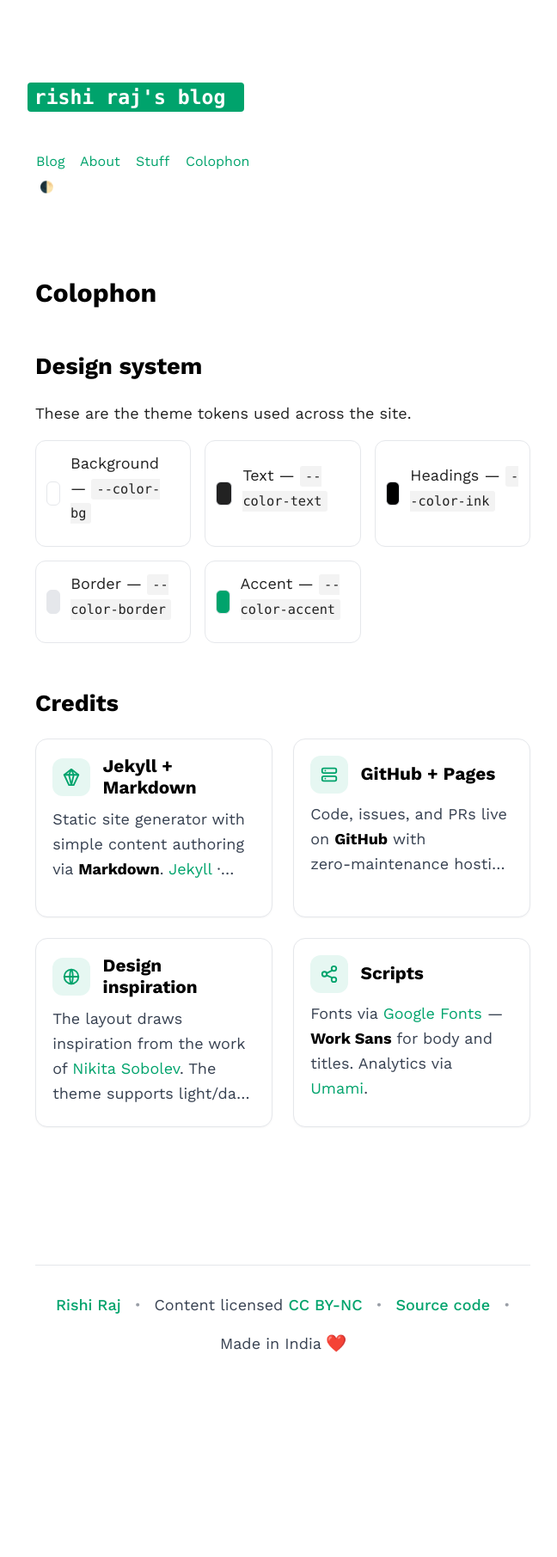
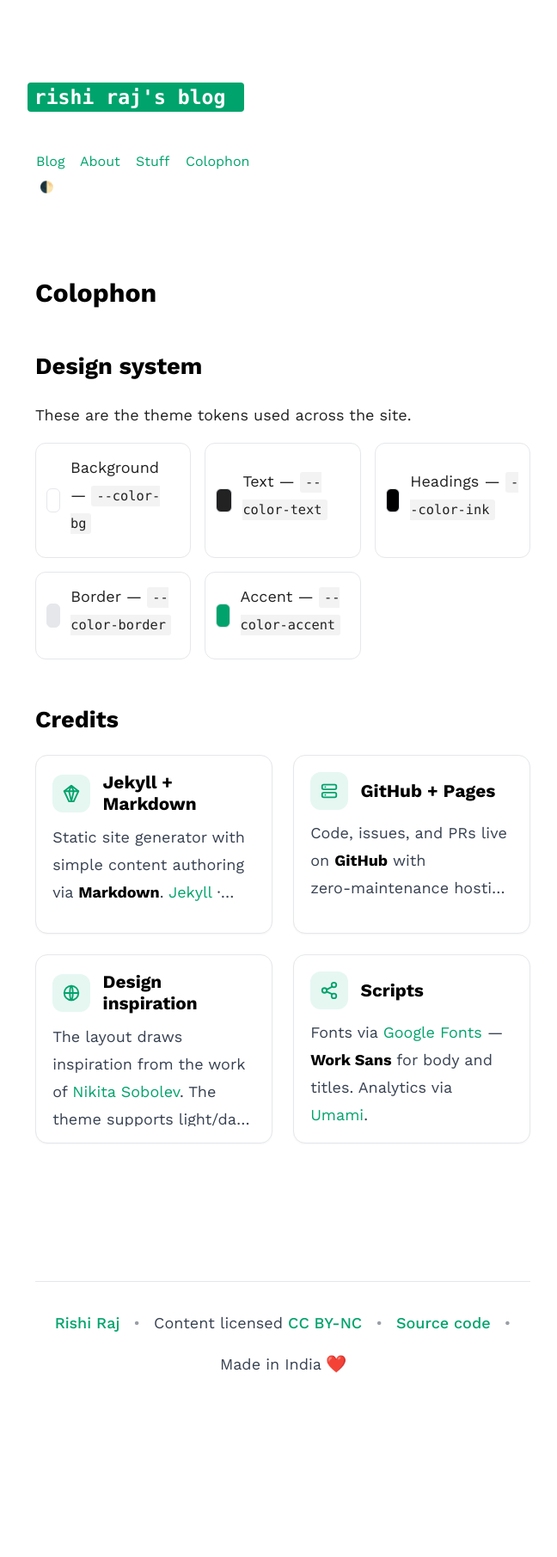
Before and after one commit to talkxo/rishiraj-blog-machine, a Jekyll site: the page built from _pages/colophon.md, in a window 1280 px wide. Shown: the whole page at 86% size, without its empty margins (311-959 px from the left). Built offline with Jekyll 4.4.1, drawn with Linux system fonts in a browser that asks for light colours; before the commit the page ends 1785 px from its top, so only the background shows below that.

Commit message:
Update body font styling: set font size to 18px (1.125rem) and line height to 32px (2rem)

```diff
--- a/_sass/base/_reset.scss
+++ b/_sass/base/_reset.scss
@@ -27,6 +27,8 @@ body {
     @include ff--serif(400);
     color: var(--color-text, #404040);
     background: var(--color-bg, #ffffff);
+    font-size: 1.125rem; /* 18px */
+    line-height: 2rem; /* 32px */
 
     /* Retina display text rendering optimizations */
     -webkit-font-smoothing: antialiased;
--- a/_sass/helpers/_mixins.scss
+++ b/_sass/helpers/_mixins.scss
@@ -52,8 +52,8 @@
 }
 
 @mixin fs--body {
-    line-height: 1.6;
-    font-size: 1.125rem;
+    line-height: 2rem; /* 32px */
+    font-size: 1.125rem; /* 18px */
 }
 
 @mixin fs--meta {
```
